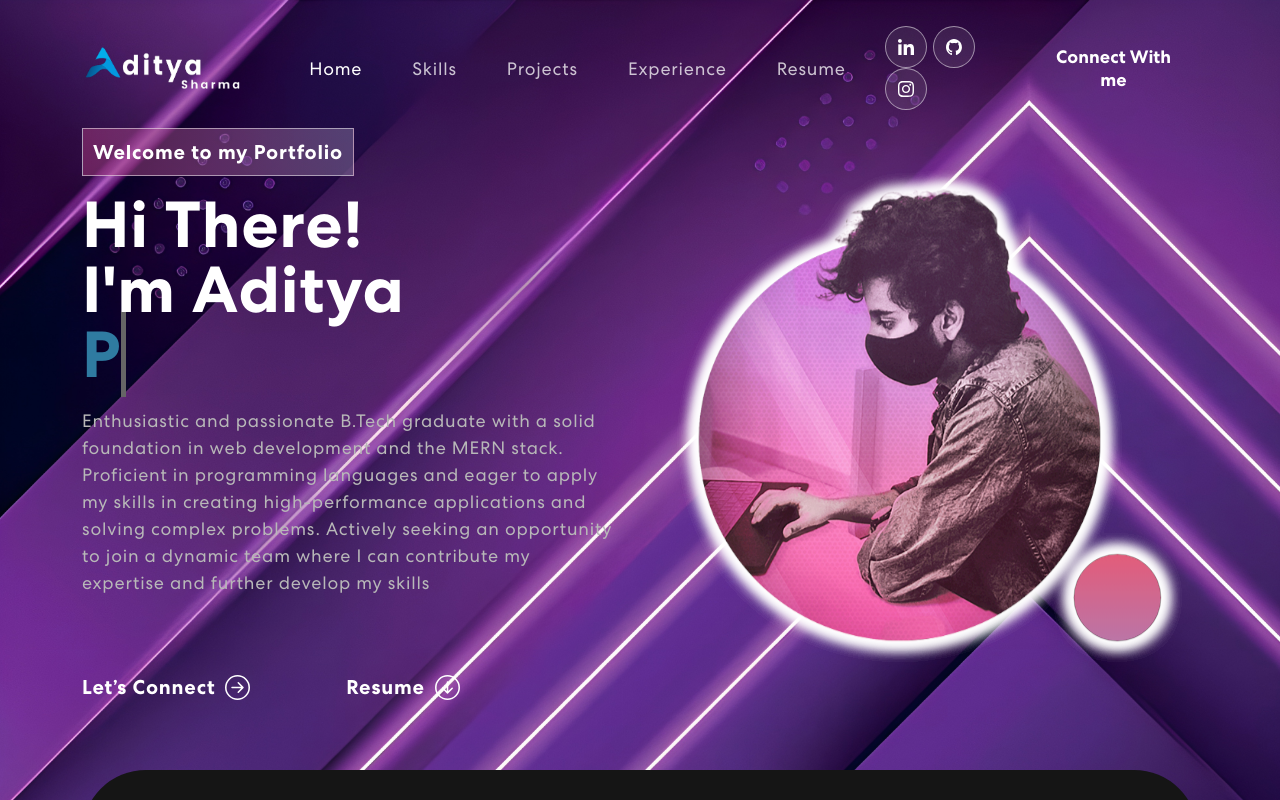
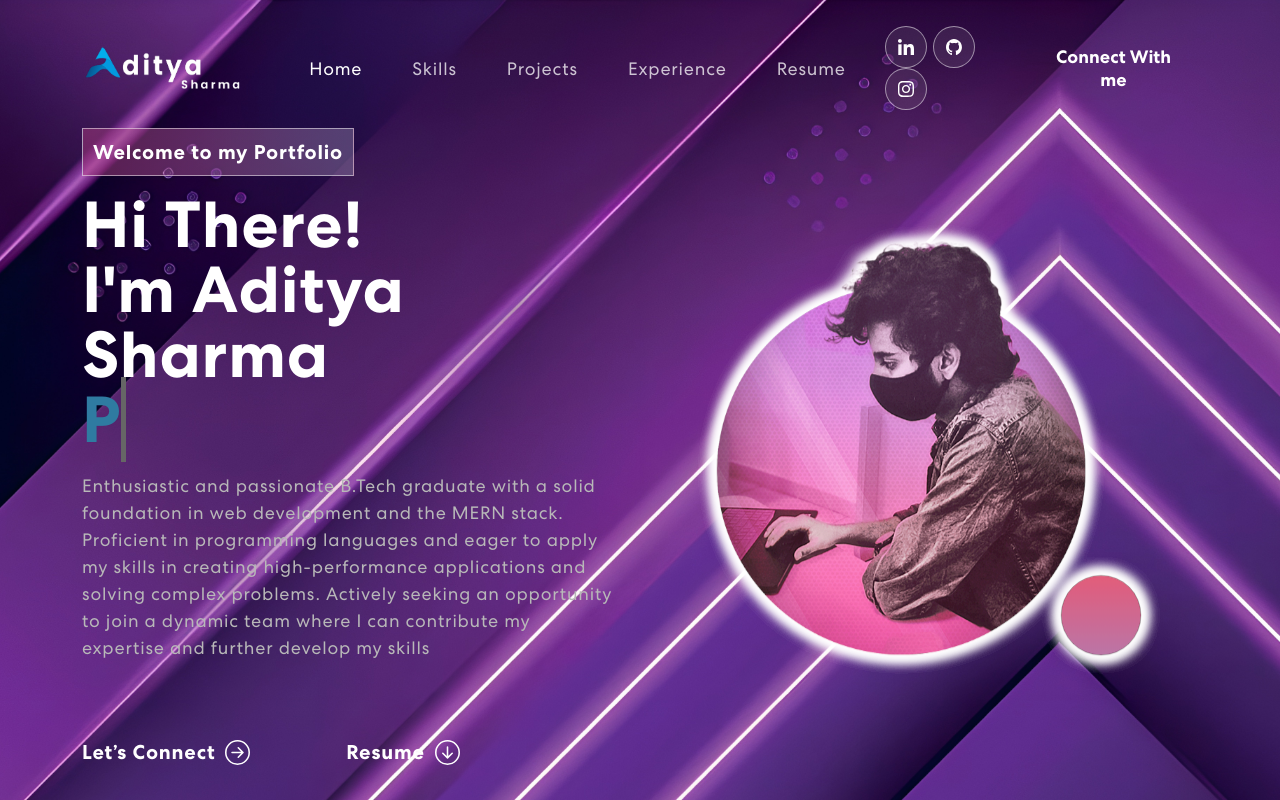
Before and after one commit to EvilXpirit/react-tailwind-portfolio, a React (Vite) app: page / in a window 1280 px wide. Shown: the top 800 px of the page. Built offline with nearby package versions, Linux system fonts and the light colour scheme.

Commit message:
banner changes

```diff
--- a/src/components/Banner.jsx
+++ b/src/components/Banner.jsx
@@ -72,7 +72,7 @@ export const Banner = () => {
                 >
                   <span className="tagline">Welcome to my Portfolio</span>
                   <h1 className="text-3xl md:text-5xl font-bold">
-                    Hi There! <br /> I'm Aditya
+                    Hi There! <br /> I'm Aditya Sharma
                     <br />{" "}
                     <span
                       className="txt-rotate"
@@ -125,7 +125,7 @@ export const Banner = () => {
                     isVisible ? "animate__animated animate__zoomIn" : ""
                   }
                 >
-                  <img src={headerImg} alt="Header Img" className="mx-auto" />
+                  <img src={headerImg} alt="Header Img" className="mx-auto lg:w-11/12" />
                 </div>
               )}
             </TrackVisibility>
```
